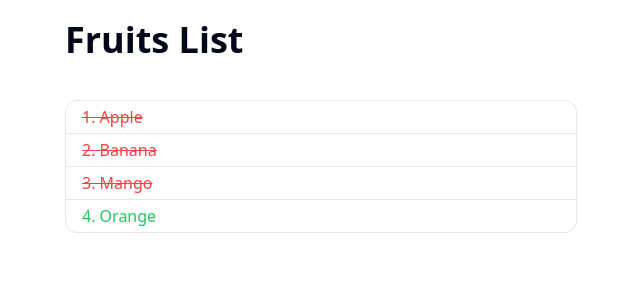
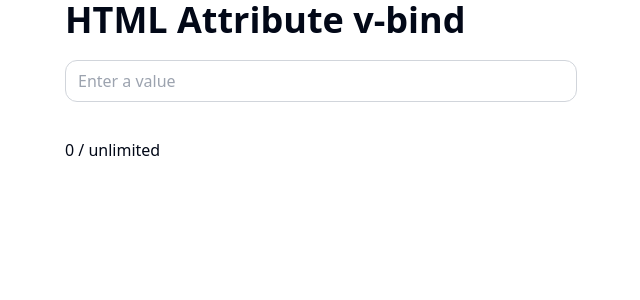
Before and after one commit to pphatdev/learn-vue, a Vue app: page / in a window 1280 px wide. Shown: the top 300 px of the page, without its empty margins (319-959 px from the left). Built offline with nearby package versions, Linux system fonts and the light colour scheme.

Commit message:
Computed Properties

```diff
--- a/src/App.vue
+++ b/src/App.vue
@@ -12,7 +12,9 @@
 
   // import AttributeBinding from './components/Learning/AttributeBinding.vue';
 
-  import DynamicClasses from './components/Learning/DynamicClasses.vue';
+  // import DynamicClasses from './components/Learning/DynamicClasses.vue';
+
+  import ComputedProperties from './components/Learning/ComputedProperties.vue';
 
 </script>
 
@@ -32,5 +34,7 @@
 
   <!-- <AttributeBinding/> -->
 
-  <DynamicClasses/>
+  <!-- <DynamicClasses/> -->
+
+  <ComputedProperties/>
 </template>
--- /dev/null
+++ b/src/components/Learning/ComputedProperties.vue
@@ -0,0 +1,16 @@
+<script setup lang="ts">
+import { ref, computed } from 'vue'
+const newItem = ref('')
+const countLength = computed(() => newItem.value.length)
+</script>
+
+<template>
+    <div class="container max-w-lg mx-auto">
+        <h1 class="text-4xl font-bold">HTML Attribute v-bind</h1>
+
+        <input type="text" v-model="newItem" class="w-full px-3 py-2 my-5 border border-gray-300 rounded-xl" placeholder="Enter a value">
+
+        <p class="mt-4"> {{ countLength }} / unlimited </p>
+    </div>
+
+</template>
```
